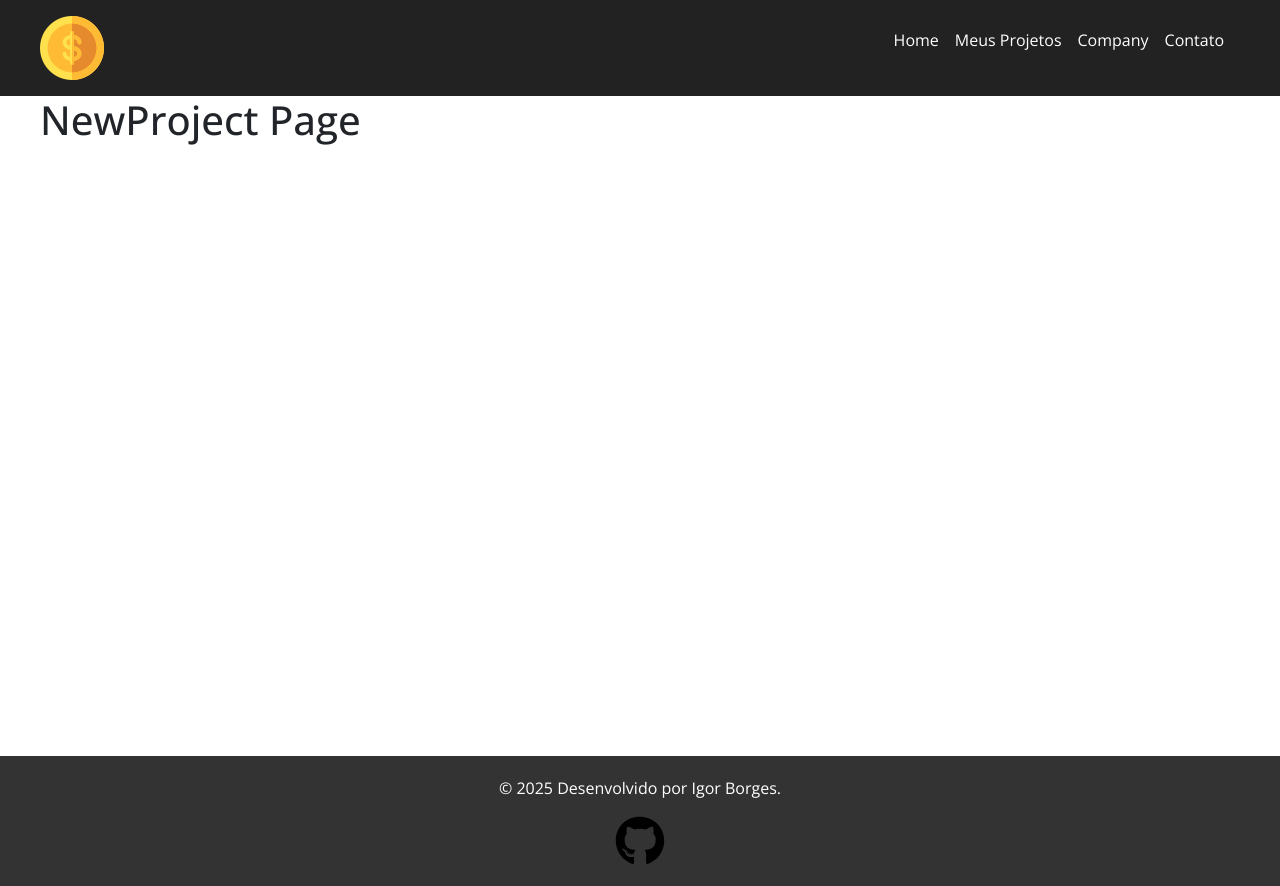
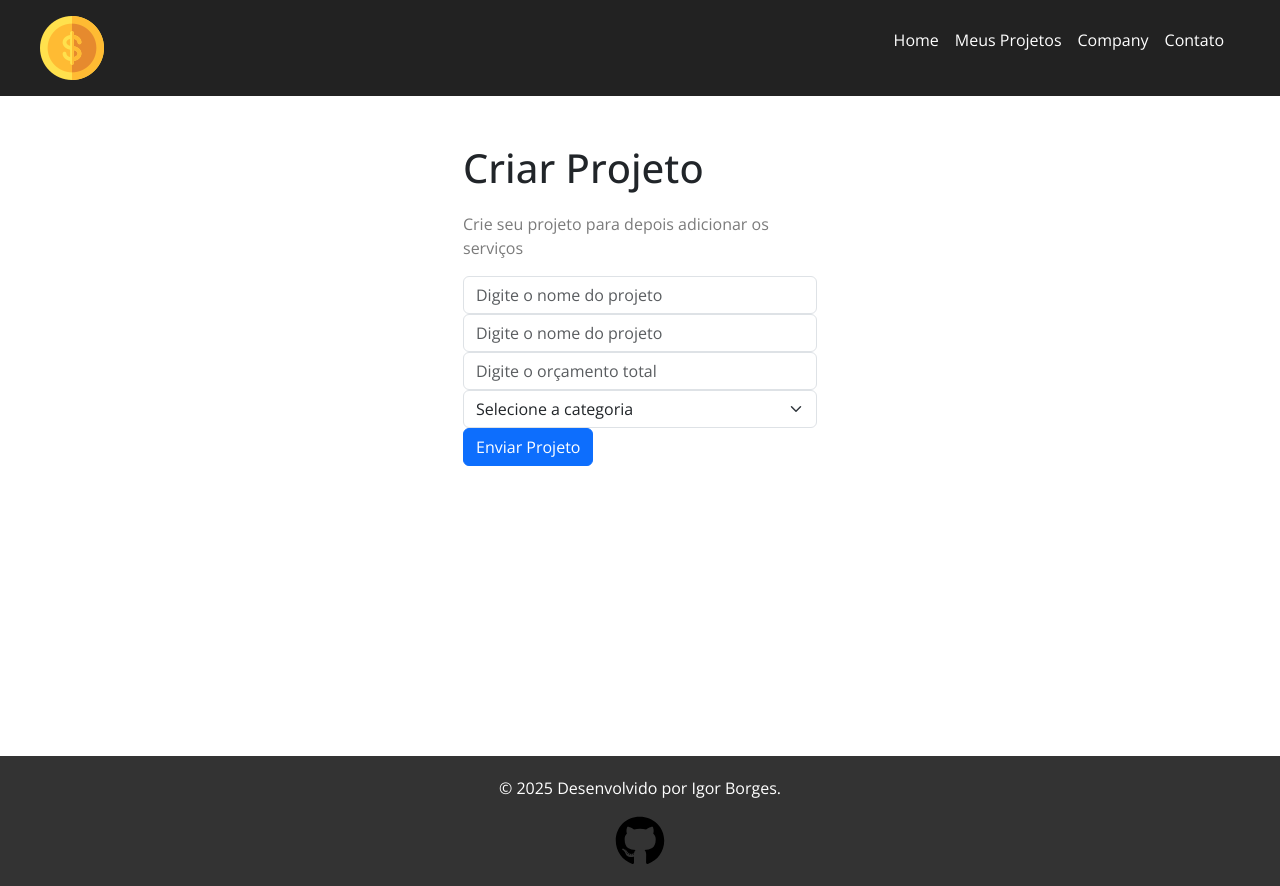
Before and after one commit to gori2016/Gerenciador-de-Projetos-em-React, a React (Vite) app in the folder meu-projeto/: page /newproject in a window 1280 px wide. Built offline with nearby package versions, Linux system fonts and the light colour scheme; a web font is replaced by a local one.

Commit message:
Pagina Para o Formulario do projeto

```diff
--- a/meu-projeto/src/components/layout/NavBar.jsx
+++ b/meu-projeto/src/components/layout/NavBar.jsx
@@ -17,7 +17,7 @@ function NavBar() {
 
                     </li>
                     <li className={styles.item}>
-                        <Link to="/projects">Meus Projetos</Link>
+                        <Link to="/newproject">Meus Projetos</Link>
 
                     </li>
 
--- a/meu-projeto/src/components/pages/NewProject.jsx
+++ b/meu-projeto/src/components/pages/NewProject.jsx
@@ -1,7 +1,11 @@
+import styles from './newproject.module.css'
+import ProjectForm from '../../components/projects/ProjectForm'
 function NewProject(){
     return(
-        <div>
-            <h1>NewProject Page</h1>
+        <div className={styles.newProject_container}>
+            <h1>Criar Projeto</h1>
+            <p>Crie seu projeto para depois adicionar os serviços</p>
+            <ProjectForm/>
         </div>
     )
 }
--- a/meu-projeto/src/components/pages/Projects.jsx
+++ b/meu-projeto/src/components/pages/Projects.jsx
@@ -1,7 +1,9 @@
 function Projects(){
     return(
         <div>
-            <h1>Projects Page</h1>
+            <h1>Criar Projeto</h1>
+            <p>Crie seu projeto para depois adicionar os serviços</p>
+            <p>Formulario</p>
         </div>
     )
 }
--- /dev/null
+++ b/meu-projeto/src/components/pages/newproject.module.css
@@ -0,0 +1,14 @@
+.newProject_container{
+    width: 450px;
+    margin: 0 auto;
+    padding: 3em;
+
+}
+
+.newProject_container h1{
+    margin-bottom: 0.5em;
+}
+
+.newProject_container p{
+    color: #7b7b7b
+}
--- /dev/null
+++ b/meu-projeto/src/components/projects/ProjectForm.jsx
@@ -0,0 +1,30 @@
+function ProjectForm() {
+    return (
+        <div>
+            <form action="">
+                <div>
+                    <input class="form-control" type="text" placeholder="Digite o nome do projeto" aria-label="default input example" />
+                </div>
+
+                <div>
+                    <input class="form-control" type="text" placeholder="Digite o nome do projeto" aria-label="default input example" />
+                </div>
+
+                <div>
+                    <input class="form-control" type="number" placeholder="Digite o orçamento total" aria-label="default input example" />
+                </div>
+                <select class="form-select" aria-label="Default select example">
+                    <option selected>Selecione a categoria</option>
+                    <option value="1">1</option>
+                    <option value="2">2</option>
+                    <option value="3">3</option>
+                </select>
+
+                <input type="submit" className="btn btn-primary" value="Enviar Projeto" />
+
+            </form>
+        </div>
+    )
+}
+
+export default ProjectForm
```
Also changed, not shown: 1 other file (tests, documents, lock files or other folders).
